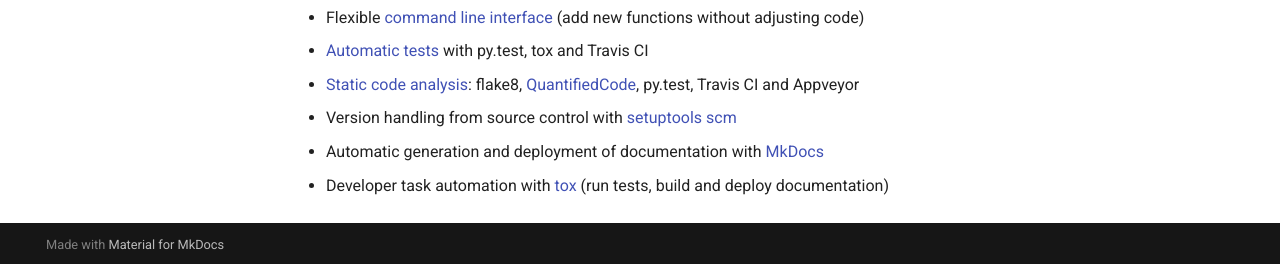
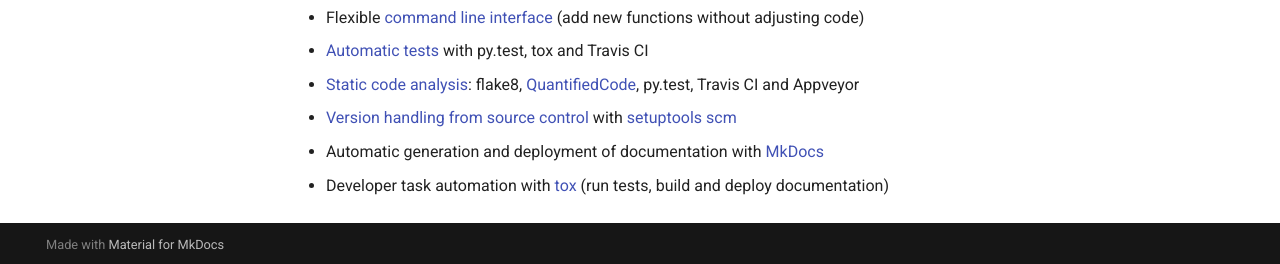
Before and after one commit to obestwalter/mau-mau, an MkDocs documentation site: the page built from docs/index.md, in a window 1280 px wide and 1204 px high. Shown: the part 937-1201 px from the top of the window. Built offline with MkDocs 1.6.1 and Material for MkDocs 9.7.7, drawn with Linux system fonts in a browser that asks for light colours; comment, search, counter and statistics services are not loaded; old or Windows-style settings are respelled for this version of MkDocs; part of the change alters nothing that is shown.

```diff
--- a/docs/index.md
+++ b/docs/index.md
@@ -26,6 +26,6 @@ Emphasis is put on [pythonic](https://gist.github.com/JeffPaine/6213790) ways to
 * Flexible [command line interface](https://github.com/obestwalter/mau-mau/blob/4.0.1/mau_mau/cli.py) (add new functions without adjusting code)
 * [Automatic tests](https://github.com/obestwalter/mau-mau/blob/4.0.1/tests/) with py.test, tox and Travis CI
 * [Static code analysis](https://en.wikipedia.org/wiki/Static_program_analysis): flake8, [QuantifiedCode](https://www.quantifiedcode.com/app/project/663c550f107844aa842b4ce5e02883c4), py.test, Travis CI and Appveyor
-* Version handling from source control with [setuptools scm](https://github.com/pypa/setuptools_scm)
+* [Version handling from source control](https://github.com/obestwalter/mau-mau/blob/4.0.1/setup.py#L19) with [setuptools scm](https://github.com/pypa/setuptools_scm)
 * Automatic generation and deployment of documentation with [MkDocs](https://github.com/obestwalter/mau-mau/blob/4.0.1/mkdocs.yml)
 * Developer task automation with [tox](https://github.com/obestwalter/mau-mau/blob/4.0.1/tox.ini) (run tests, build and deploy documentation)
```
